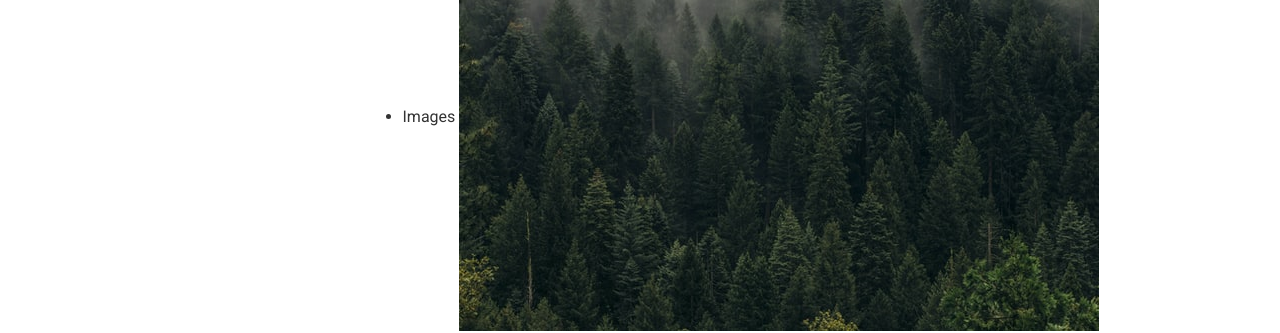
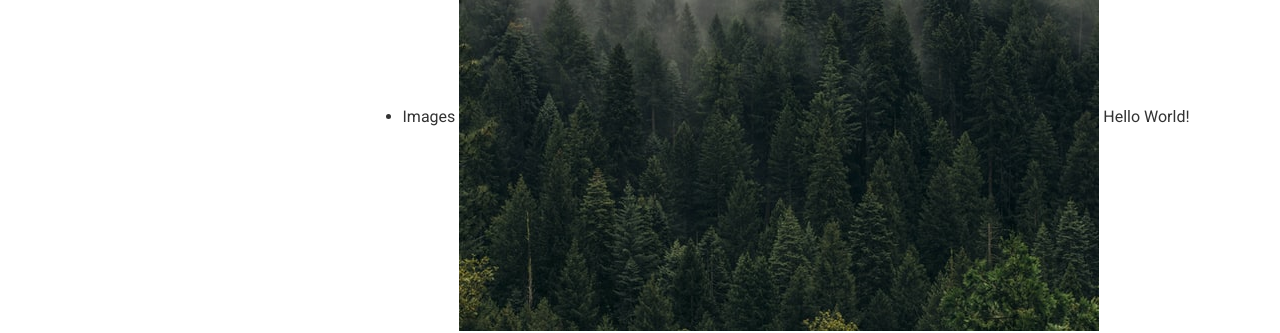
Before and after one commit to byungchul-chae/byungchul-chae.github.io, a Jekyll site: the page built from index.md, in a window 1280 px wide. Shown: the part 584-917 px from the top of the page. Built offline with Jekyll 4.4.1, drawn with Linux system fonts in a browser that asks for light colours; nearby versions of some CDN libraries.

Commit message:
Update _config.yml

```diff
--- a/_config.yml
+++ b/_config.yml
@@ -48,6 +48,7 @@ about_content: | # this will include new lines to allow paragraphs
     - Tables
     - <a href="google.com">Links</a>
     - Images ![alt text](/images/landscape-trees.jpg "Trees")
+    Hello World!
 
 content:
   - title: Projects # Title for the section
```
